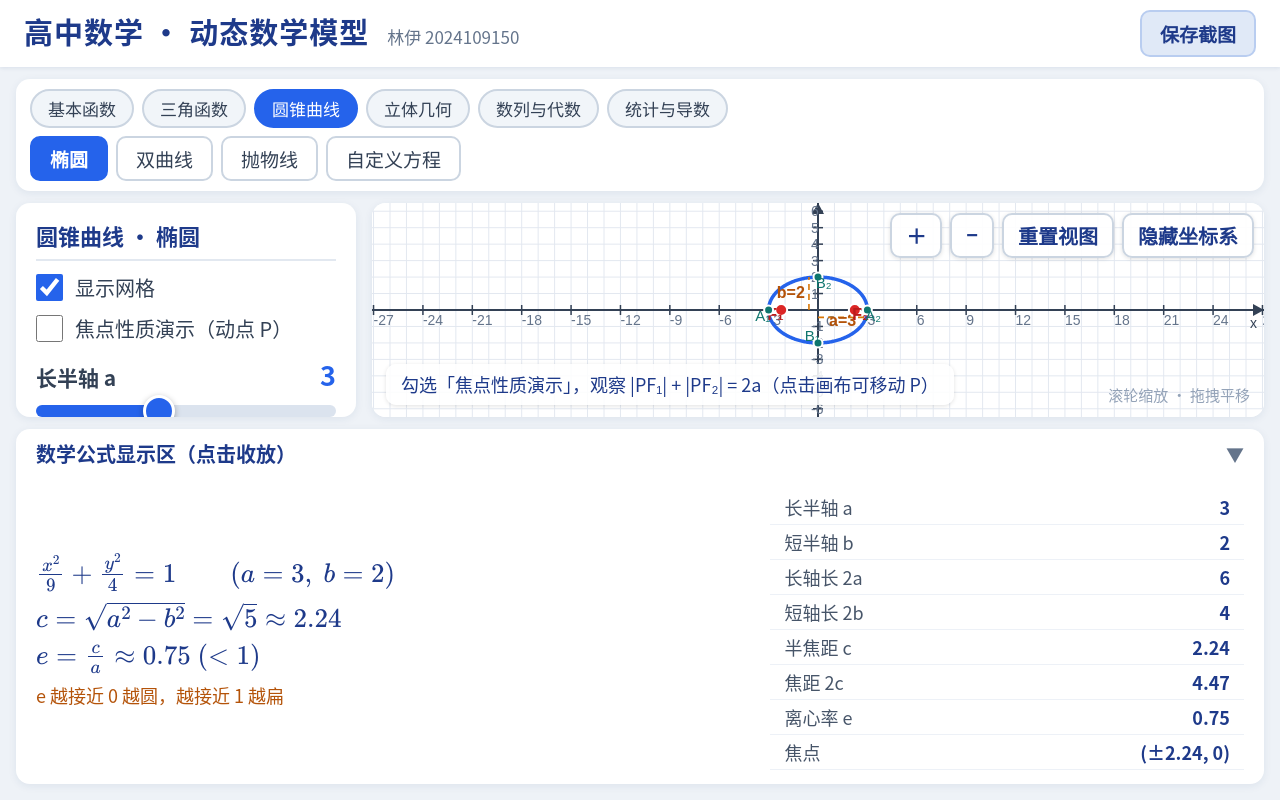
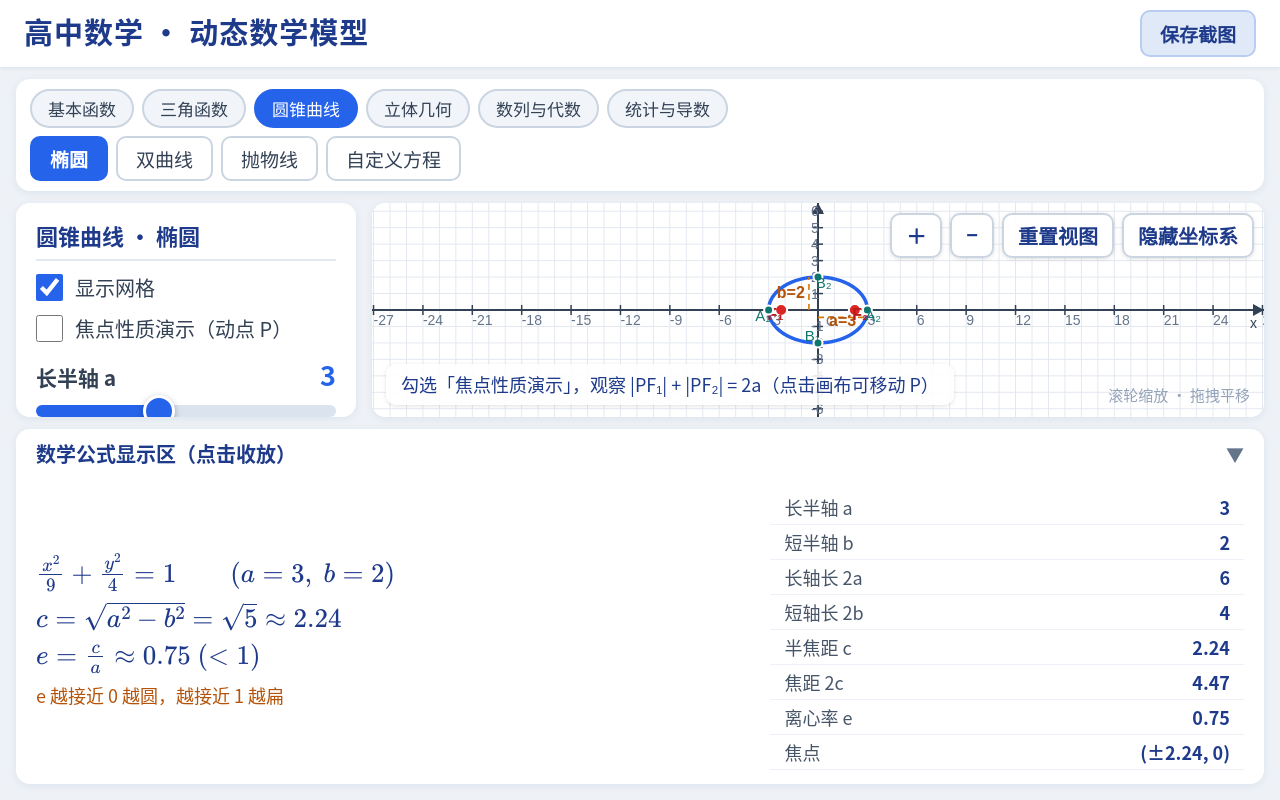
Before and after one commit to sgyname/math-model-web, a plain HTML site: page index.html in a window 1280 px wide. Drawn offline with nearby package versions, Linux system fonts and the light colour scheme.

Commit message:
update: 移除作者署名

```diff
--- a/index.html
+++ b/index.html
@@ -268,7 +268,6 @@
 <!-- ================= 顶部标题 ================= -->
 <header>
   <h1>高中数学 · 动态数学模型</h1>
-  <span class="sub">林伊 2024109150</span>
   <button id="btnShot" title="把当前绘图区保存为 PNG 图片">保存截图</button>
 </header>
 
```
